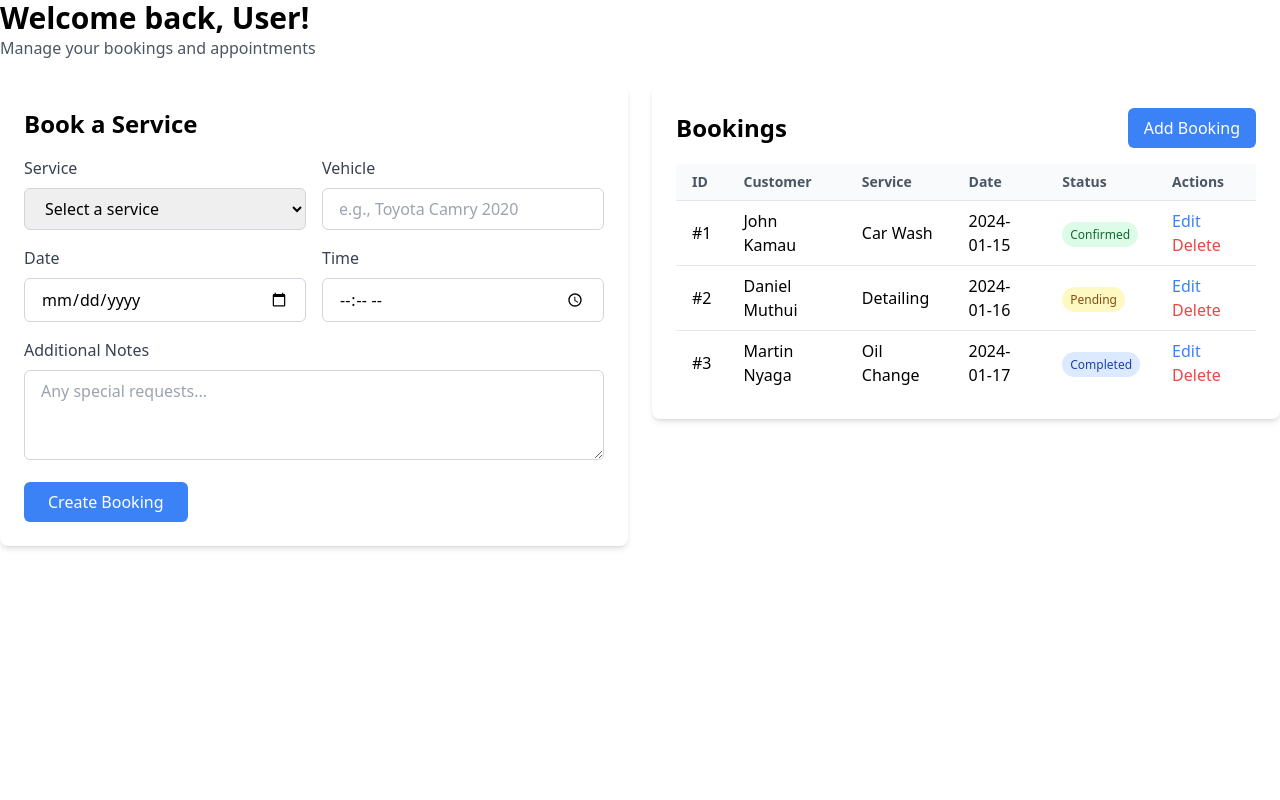
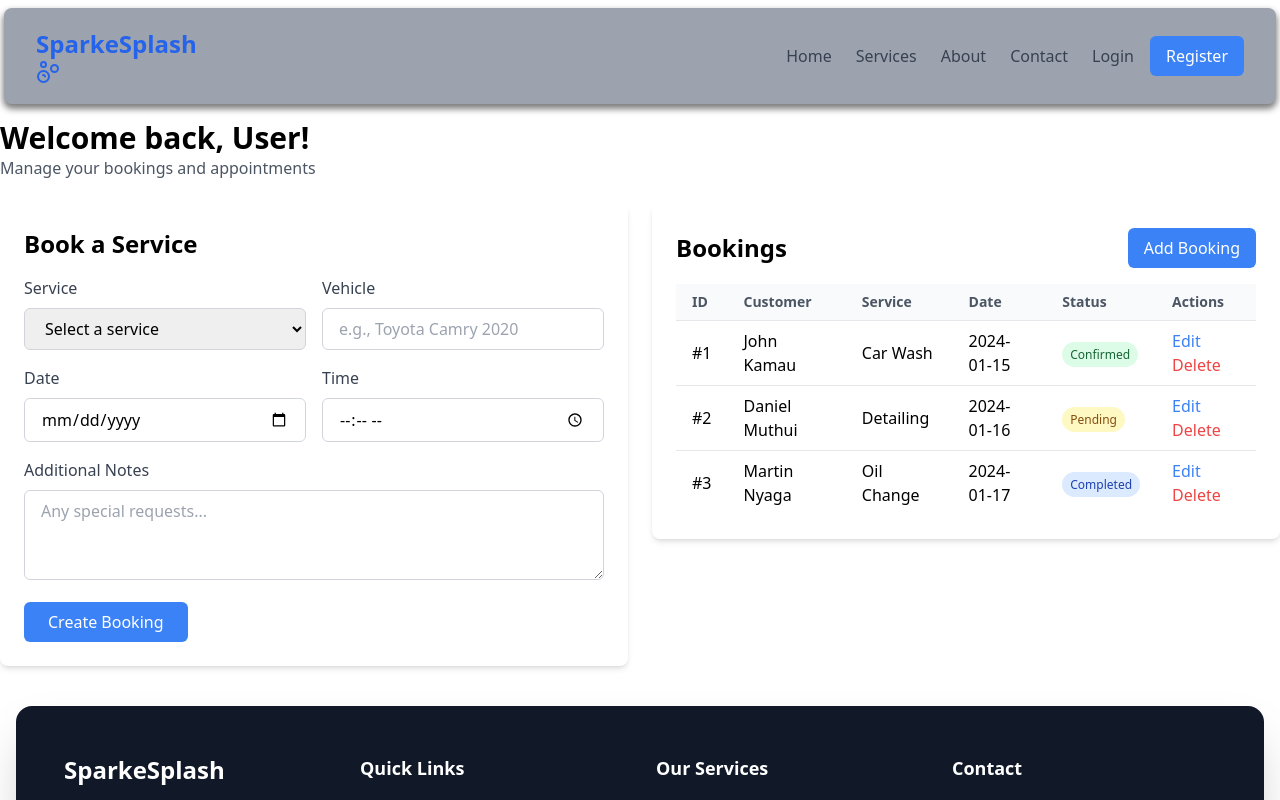
Before and after one commit to roy9html/SparkleWash, a React (Vite) app: page /customer/dashboard in a window 1280 px wide. Shown: the top 800 px of the page. Built offline with nearby package versions, Linux system fonts and the light colour scheme.

Commit message:
feat:updated

```diff
--- a/src/App.jsx
+++ b/src/App.jsx
@@ -1,5 +1,5 @@
-import { Routes, Route } from "react-router-dom";
-import { AuthProvider } from "./context/AuthContext";   // <-- import
+import { Routes, Route, Navigate } from "react-router-dom";
+import { AuthProvider } from "./context/AuthContext";
 import Home from "./pages/Home";
 import About from "./pages/About";
 import Services from "./pages/Services";
@@ -17,6 +17,7 @@ function App() {
     <AuthProvider>
       <Toaster position="top-right" richColors closeButton />
       <Routes>
+        <Route path="/dashboard" element={<Navigate to="/customer/dashboard" replace />} />
         <Route path="/" element={<Home />} />
         <Route path="/about" element={<About />} />
         <Route path="/services" element={<Services />} />
--- a/src/context/AuthContext.jsx
+++ b/src/context/AuthContext.jsx
@@ -1,6 +1,7 @@
 import React,{createContext,useState,useContext,useEffect} from "react";
 import api from "../services/api";
 import { toast } from "sonner";
+
 
 const AuthContext = createContext({});
 
--- a/src/pages/customer/Dashboard.jsx
+++ b/src/pages/customer/Dashboard.jsx
@@ -2,12 +2,15 @@ import React from 'react';
 import { useAuth } from '../../context/AuthContext';
 import BookingForm from '../../components/BookingForm';
 import BookingTable from '../../components/BookingTable';
+import Navbar from '../../components/Navbar';
+import Footer from '../../components/Footer';
 
 const CustomerDashboard = () => {
   const { user } = useAuth();
 
   return (
     <div>
+      <Navbar />
       <div className="mb-6">
         <h1 className="text-3xl font-bold">Welcome back, {user?.name || 'User'}!</h1>
         <p className="text-gray-600">Manage your bookings and appointments</p>
@@ -18,6 +21,7 @@ const CustomerDashboard = () => {
           <BookingTable />
         </div>
       </div>
+      <Footer />
     </div>
   );
 };
```
